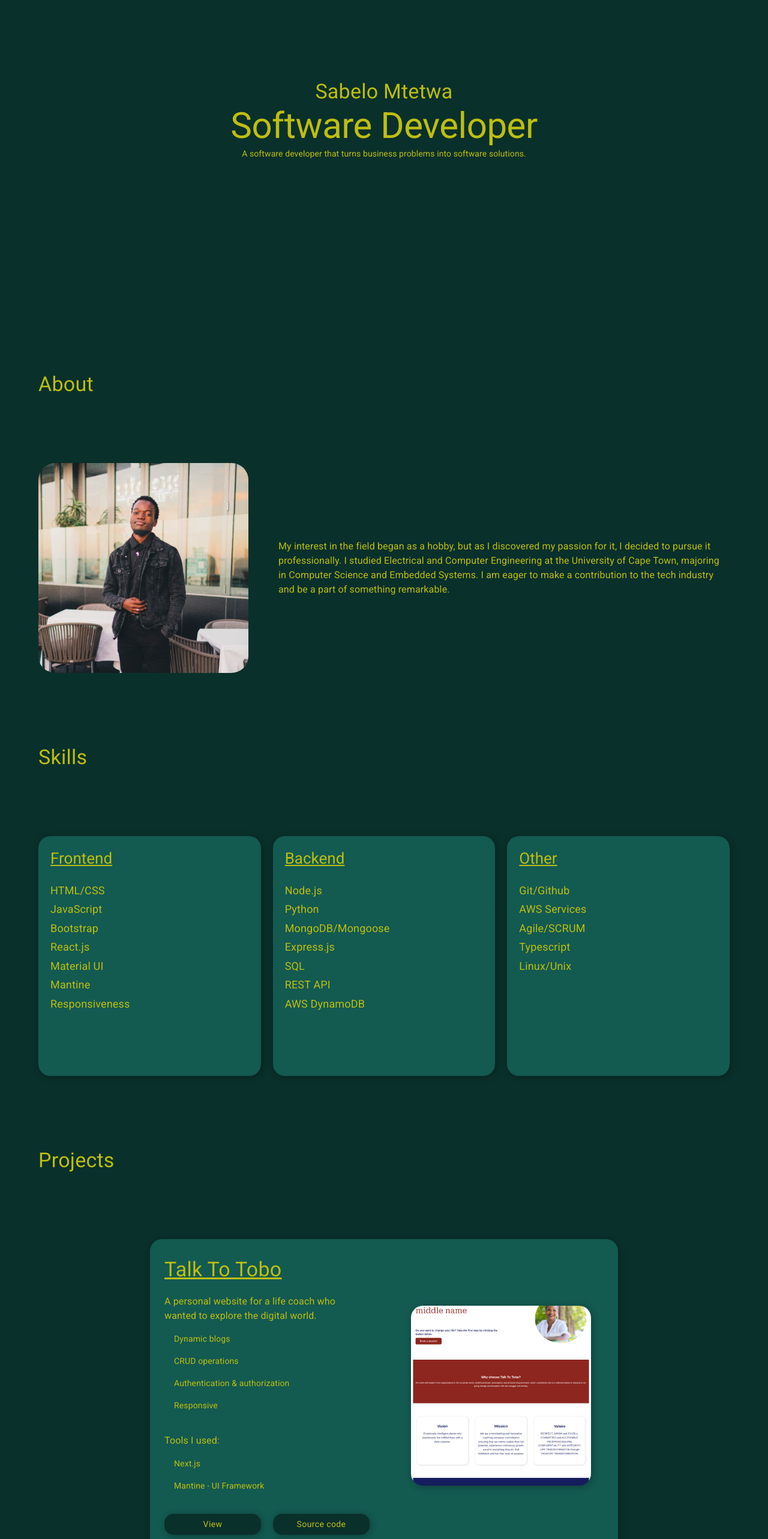
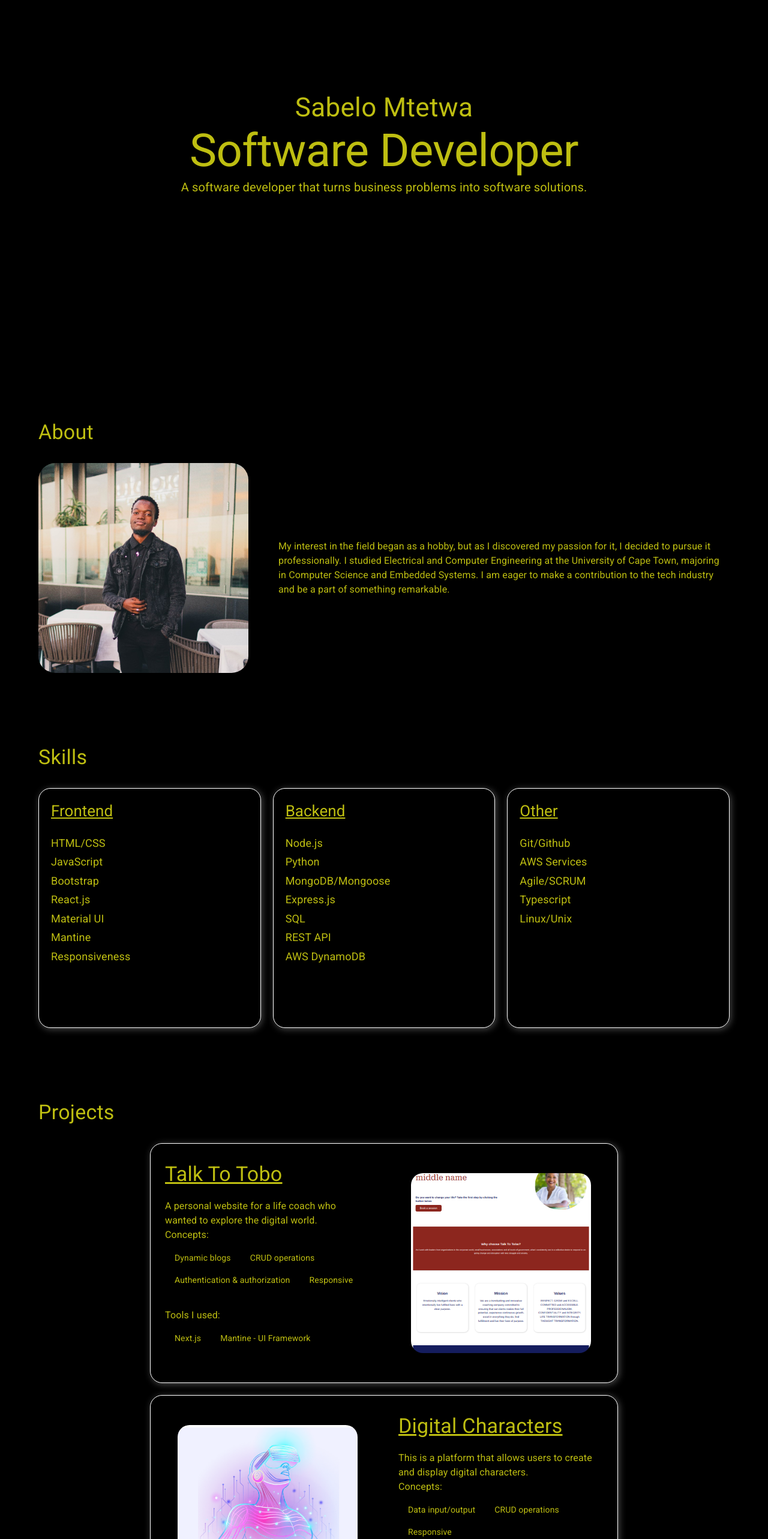
Before and after one commit to SabeloX/personal-portfolio, a Next.js app: page / in a window 1280 px wide. Shown: the part 160-2726 px from the top of the page at 60% size. Built offline with nearby package versions, Linux system fonts and the light colour scheme.

Commit message:
Changed the theme and some designs

```diff
--- a/app/globals.css
+++ b/app/globals.css
@@ -1,5 +1,6 @@
 @import url('https://fonts.googleapis.com/css2?family=Roboto&display=swap');
 @import url('https://fonts.googleapis.com/css2?family=Roboto+Serif&display=swap');
+@import url('https://fonts.googleapis.com/css2?family=Patrick+Hand&display=swap');
 
 html,
 body {
@@ -10,11 +11,12 @@ body {
 }
 
 .text {
-  font-family: "Roboto", sans-serif;
+  font-family: 'Patrick Hand', cursive;
+  /* font-size: 22px; */
 }
 
 .heading {
-  font-family: "Roboto Serif", sans-serif;
+  font-family: 'Patrick Hand', cursive;
 }
 
 a {
--- a/app/page.tsx
+++ b/app/page.tsx
@@ -68,19 +68,22 @@ export default function Home() {
           <Skills
             skills={skills}
             textColor={textColor}
-            lightShadeColor={lightShadeColor}
+            mainColor={mainColor}
+            theme={theme}
           />
           <Projects
             textColor={textColor}
             lightShadeColor={lightShadeColor}
             mainColor={mainColor}
             projects={projects}
+            theme={theme}
           />
           <Contact
             textColor={textColor}
-            lightShadeColor={lightShadeColor}
+            mainColor={mainColor}
             contact={details.contact}
             email={details.email}
+            theme={theme}
           />
         </main>
 
--- a/colours.ts
+++ b/colours.ts
@@ -1,8 +1,8 @@
 export const Colours = {
-    darkThemeMainColor: "#0A302B",
-    darkThemeLightToneColor: "#135A51",
+    darkThemeMainColor: "#000",
+    darkThemeLightToneColor: "#fff",
     darkThemeTextColor: "#BEBE11",
-    lightThemeMainColor: "#1F6994",
-    lightThemeLightToneColor: "#2887BE",
+    lightThemeMainColor: "#fff",
+    lightThemeLightToneColor: "#000",
     lightThemeTextColor: "#000000",
 }
--- a/components/audience/about.tsx
+++ b/components/audience/about.tsx
@@ -37,6 +37,7 @@ export const About = ({ textColor, aboutText, aboutImage } : AboutProps) => {
                     sx={{
                         color: textColor
                     }}
+                    className="text"
                 >
                     {aboutText}
                 </Typography>
--- a/components/audience/contact.tsx
+++ b/components/audience/contact.tsx
@@ -7,9 +7,10 @@ import axios from "axios";
 
 export interface ContactProps {
     textColor: string;
-    lightShadeColor: string;
+    mainColor: string;
     contact: string;
     email: string;
+    theme: string;
 }
 
 type StateVariable = {
@@ -17,7 +18,7 @@ type StateVariable = {
     error: boolean;
 }
 
-export const Contact = ({ textColor, lightShadeColor, contact, email }: ContactProps) => {
+export const Contact = ({ textColor, mainColor, contact, email, theme }: ContactProps) => {
     const [name, setName] = useState<StateVariable>({ value: "", error: false });
     const [emailAddress, setEmail] = useState<StateVariable>({ value: "", error: false });
     const [message, setMessage] = useState<StateVariable>({ value: "", error: false });
@@ -28,7 +29,7 @@ export const Contact = ({ textColor, lightShadeColor, contact, email }: ContactP
         <ComponentShell
             heading="Get in touch"
             textColor={textColor}
-            subHeading="Please do not hesitate to contact me about anything."
+            subHeading="Do not hesitate to contact me about anything."
             id="contact"
         >
             <Container
@@ -66,13 +67,15 @@ export const Contact = ({ textColor, lightShadeColor, contact, email }: ContactP
                                 maxWidth: "400px",
                                 padding: "10px",
                                 height: "150px",
-                                backgroundColor: lightShadeColor,
+                                backgroundColor: mainColor,
                                 borderRadius: "20px",
                                 display: "flex",
                                 flexDirection: "column",
                                 gap: "20px",
                                 alignItems: "center",
-                                justifyContent: "center"
+                                justifyContent: "center",
+                                border: `1px solid ${theme === "dark" ? "#fff" : "#000"}`,
+                                boxShadow: `2px 2px 12px ${theme === "dark" ? "rgba(255,255,255,30%)" : "rgba(0,0,0,30%)"}`,
                             }}
                         >
                             <Container
@@ -140,9 +143,11 @@ export const Contact = ({ textColor, lightShadeColor, contact, email }: ContactP
                         borderBottom: name.error ? "none" : `1px solid ${textColor}`,
                         "& .MuiFormLabel-root": {
                             color: `${textColor}`,
+                            fontFamily: "'Patrick Hand', cursive",
                         },
                         "& .MuiInputBase-input": {
                             color: `${textColor}`,
+                            fontFamily: "'Patrick Hand', cursive",
                         },
                         "& .MuiFormControl-root": {
                             borderBottom: "none",
@@ -167,9 +172,11 @@ export const Contact = ({ textColor, lightShadeColor, contact, email }: ContactP
                         borderBottom: emailAddress.error ? "none" : `1px solid ${textColor}`,
                         "& .MuiFormLabel-root": {
                             color: `${textColor}`,
+                            fontFamily: "'Patrick Hand', cursive",
                         },
                         "& .MuiInputBase-input": {
                             color: `${textColor}`,
+                            fontFamily: "'Patrick Hand', cursive",
                         },
                         "& .MuiInputBase-root:after": {
                             borderBottom: `1px solid ${textColor} !important`,
@@ -198,12 +205,15 @@ export const Contact = ({ textColor, lightShadeColor, contact, email }: ContactP
                         borderBottom: message.error ? "none" : `1px solid ${textColor}`,
                         "& .MuiFormLabel-root": {
                             color: `${textColor}`,
+                            fontFamily: "'Patrick Hand', cursive",
                         },
                         "& .MuiInputBase-input": {
                             color: `${textColor}`,
+                            fontFamily: "'Patrick Hand', cursive",
                         },
                         "& .MuiInputBase-root:after": {
                             borderBottom: `1px solid ${textColor} !important`,
+                            color: `${textColor}`,
                         },
                         "& .MuiFormControl-root": {
                             border: "none",
@@ -238,6 +248,12 @@ export const Contact = ({ textColor, lightShadeColor, contact, email }: ContactP
                                     value={item}
                                     control={<Radio />}
                                     label={item}
+                                    sx={{
+                                        ".MuiTypography-root": {
+                                            fontFamily: "'Patrick Hand', cursive"
+                                        }
+                                    }}
+
                                 />
                             ))
                         }
@@ -261,14 +277,16 @@ export const Contact = ({ textColor, lightShadeColor, contact, email }: ContactP
                 >
                     <Button
                         sx={{
-                            backgroundColor: `${lightShadeColor} !important`,
+                            backgroundColor: `${mainColor} !important`,
                             width: "200px",
                             borderRadius: "15px",
                             height: "35px",
                             color: textColor,
-                            boxShadow: "2px 2px 12px rgba(0,0,0,30%)",
+                            boxShadow: `2px 2px 12px ${theme === "dark" ? "rgba(255,255,255,30%)" : "rgba(0,0,0,30%)"}`,
                             textTransform: "unset !important",
-                            padding: "10px 0"
+                            border: `1px solid ${theme === "dark" ? "#fff" : "#000"}`,
+                            padding: "10px 0",
+                            fontFamily: "'Patrick Hand', cursive"
                         }}
                         onClick={() => {
                             if (name.value === "" || emailAddress.value === "" || subject.value === "" || message.value === "") {
@@ -326,11 +344,12 @@ export const Contact = ({ textColor, lightShadeColor, contact, email }: ContactP
             <Snackbar
                 open={open}
                 sx={{
-                    backgroundColor: lightShadeColor,
+                    backgroundColor: mainColor,
                     padding: "20px",
                     borderRadius: "20px",
                 }}
-                autoHideDuration={500}
+                autoHideDuration={2000}
+                onClose={() => setOpen(false)}
             >
                 <Typography
                     sx={{
--- a/components/audience/hero.tsx
+++ b/components/audience/hero.tsx
@@ -14,15 +14,23 @@ export const Hero = ({ textColor, name, profession, slogan } : HeroProps) => {
                 display: "flex",
                 flexDirection: "column",
                 alignItems: "center",
-                height: "90vh",
+                height: "100vh",
                 justifyContent: "center",
                 textAlign: "center"
             }}
         >
-            <Typography sx={{ color: textColor }} variant="h4">{ name }</Typography>
             <Typography
-                className="heading" sx={{ color: textColor }} variant="h2">{ profession }</Typography>
-            <Typography sx={{ color: textColor }} variant="subtitle2">{ slogan }</Typography>
+                className="heading"
+                sx={{
+                    color: textColor,
+                    fontSize: "44px"
+                }} variant="h4">{name}</Typography>
+            <Typography
+                className="heading" sx={{ color: textColor,
+                    fontSize: "76px" }} variant="h2">{ profession }</Typography>
+            <Typography
+                className="text" sx={{ color: textColor ,
+                    fontSize: "20px"}} variant="subtitle2">{ slogan }</Typography>
         </Container>
     )
 }
--- a/components/audience/navbar.tsx
+++ b/components/audience/navbar.tsx
@@ -121,7 +121,7 @@ export const Navbar = ({ textColor, backgroundColor, theme, setTheme, lightShade
                         >
                             <Box
                                 sx={{
-                                    backgroundColor: lightShadeColor,
+                                    backgroundColor,
                                     height: "100vh",
                                     width: "100vw",
                                     position: "absolute",
@@ -137,8 +137,8 @@ export const Navbar = ({ textColor, backgroundColor, theme, setTheme, lightShade
                                 <IconButton
                                     sx={{
                                         position: "absolute",
-                                        top: 0,
-                                        left: 0,
+                                        top: "-30px",
+                                        left: "-30px",
                                         padding: "40px"
                                     }}
                                     onClick={() => setOpen(false)}
--- a/components/audience/projects.tsx
+++ b/components/audience/projects.tsx
@@ -8,9 +8,10 @@ export interface ProjectsProps {
     lightShadeColor: string;
     mainColor: string;
     projects: ProjectsDocument[];
+    theme: string;
 }
 
-export const Projects = ({ textColor, lightShadeColor, mainColor, projects } : ProjectsProps) => {
+export const Projects = ({ textColor, lightShadeColor, mainColor, projects, theme } : ProjectsProps) => {
     return (
         <ComponentShell
             textColor={textColor}
@@ -26,7 +27,7 @@ export const Projects = ({ textColor, lightShadeColor, mainColor, projects } : P
                         key={index}
                         sx={{
                             display: "flex",
-                            backgroundColor: lightShadeColor,
+                            backgroundColor: mainColor,
                             width: { md: "780px", xs: "100%" },
                             borderRadius: "20px",
                             padding: "0 !important",
@@ -35,7 +36,8 @@ export const Projects = ({ textColor, lightShadeColor, mainColor, projects } : P
                             // gap: "40px",
                             margin: "0 !important",
                             placeSelf: "center",
-                            boxShadow: "2px 2px 12px rgba(0,0,0,30%)",
+                            boxShadow: `2px 2px 12px ${theme === "dark" ? "rgba(255,255,255,30%)" : "rgba(0,0,0,30%)"}`,
+                            border: `1px solid ${theme === "dark" ? "#fff" : "#000"}`,
                         }}
                     >
                         <Container
@@ -80,7 +82,12 @@ export const Projects = ({ textColor, lightShadeColor, mainColor, projects } : P
                                     textDecoration: "underline"
                                 }}
                             >
+                                <a
+                                    href={item.demo}
+                                    target="_blank"
+                                >
                                     {item.title}
+                                </a>
                             </Typography>
                             <Container
                                 sx={{
@@ -94,11 +101,31 @@ export const Projects = ({ textColor, lightShadeColor, mainColor, projects } : P
                                 >
                                     {item.description}
                                 </Typography>
-                                <List>
+                                <Container
+                                    sx={{
+                                        padding: "0 !important"
+                                    }}
+                                >
+                                    <Typography
+                                        variant="body1"
+                                        color={textColor}
+                                        className="text"
+                                    >
+                                        Concepts:
+                                    </Typography>
+                                    <List
+                                        sx={{
+                                            display: "flex",
+                                            flexWrap: "wrap"
+                                        }}
+                                    >
                                         {
                                             item.concepts.map((concept, index) => (
                                                 <ListItem
                                                     key={index}
+                                                    sx={{
+                                                        width: "unset"
+                                                    }}
                                                 >
                                                     <Typography
                                                         className="text"
@@ -112,6 +139,7 @@ export const Projects = ({ textColor, lightShadeColor, mainColor, projects } : P
                                         }
                                     </List>
                                 </Container>
+                            </Container>
                             <Container
                                 sx={{
                                     padding: "0 !important"
@@ -124,11 +152,19 @@ export const Projects = ({ textColor, lightShadeColor, mainColor, projects } : P
                                 >
                                     Tools I used:
                                 </Typography>
-                                <List>
+                                <List
+                                    sx={{
+                                        display: "flex",
+                                        flexWrap: "wrap"
+                                    }}
+                                >
                                     {
                                         item.tools.map((tool, index) => (
                                             <ListItem
                                                 key={index}
+                                                sx={{
+                                                    width: "unset"
+                                                }}
                                             >
                                                 <Typography
                                                     className="text"
@@ -142,7 +178,7 @@ export const Projects = ({ textColor, lightShadeColor, mainColor, projects } : P
                                     }
                                 </List>
                             </Container>
-                            <Container
+                            {/* <Container
                                 sx={{
                                     gap: "20px",
                                     display: "flex",
@@ -169,8 +205,9 @@ export const Projects = ({ textColor, lightShadeColor, mainColor, projects } : P
                                                 borderRadius: "15px",
                                                 height: "35px",
                                                 color: textColor,
-                                                boxShadow: "2px 2px 12px rgba(0,0,0,30%)",
+                                                boxShadow: `2px 2px 12px ${theme === "dark" ? "rgba(255,255,255,30%)" : "rgba(0,0,0,30%)"}`,
                                                 textTransform: "unset !important",
+                                                border: `1px solid ${theme === "dark" ? "#fff" : "#000"}`,
                                                 padding: "10px 0"
                                             }}
                                         >
@@ -190,7 +227,7 @@ export const Projects = ({ textColor, lightShadeColor, mainColor, projects } : P
                                         </Button>
                                     ))
                                 }
-                            </Container>
+                            </Container> */}
                         </Container>
                     </Container>
                 ))
--- a/components/audience/skills.tsx
+++ b/components/audience/skills.tsx
@@ -5,10 +5,11 @@ import { SkillsDocument } from "../../lib/database";
 export interface SkillsProps {
     textColor: string;
     skills: SkillsDocument[];
-    lightShadeColor: string;
+    mainColor: string;
+    theme: string;
 }
 
-export const Skills = ({textColor, skills, lightShadeColor}: SkillsProps) => {
+export const Skills = ({textColor, skills, mainColor, theme}: SkillsProps) => {
     return (
         <ComponentShell
             heading="Skills"
@@ -28,9 +29,10 @@ export const Skills = ({textColor, skills, lightShadeColor}: SkillsProps) => {
                         <Box
                             key={item._id + index}
                             sx={{
-                                backgroundColor: lightShadeColor,
+                                backgroundColor: mainColor,
                                 borderRadius: "20px",
-                                boxShadow: "2px 2px 12px rgba(0,0,0,30%)",
+                                boxShadow: `2px 2px 12px ${theme === "dark" ? "rgba(255,255,255,30%)" : "rgba(0,0,0,30%)"}`,
+                                border: `1px solid ${theme === "dark" ? "#fff" : "#000"}`,
                                 padding: "20px",
                                 display: "flex",
                                 flexDirection: "column",
--- a/components/component-shell.tsx
+++ b/components/component-shell.tsx
@@ -16,7 +16,7 @@ export const ComponentShell = ({ heading, textColor, children, sx, subHeading, i
             sx={{
                 display: "flex",
                 flexDirection: "column",
-                gap: "100px",
+                gap: "20px",
                 // minHeight: "100vh",
                 padding: "60px 16px",
                 ...sx
```
Also changed, not shown: public/envelope.png (added). Lines whose indentation alone changed are shown as unchanged.
